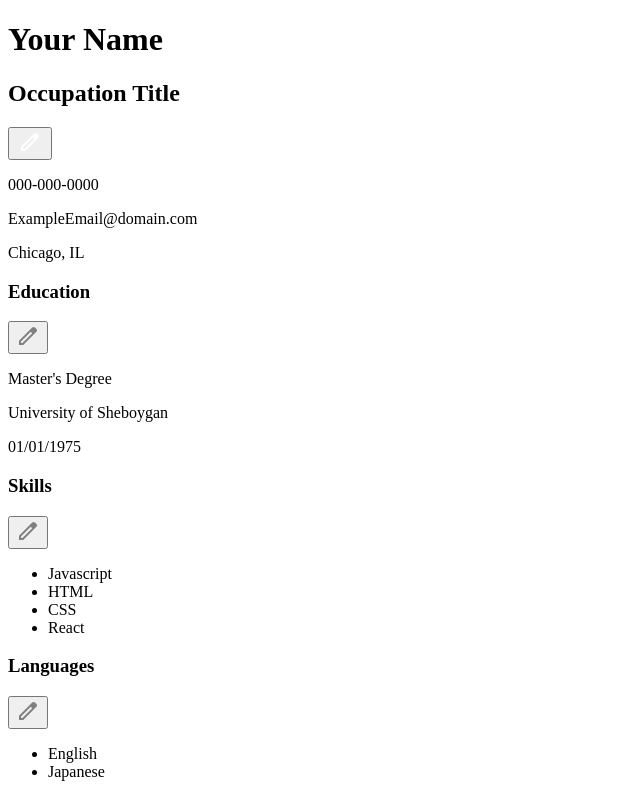
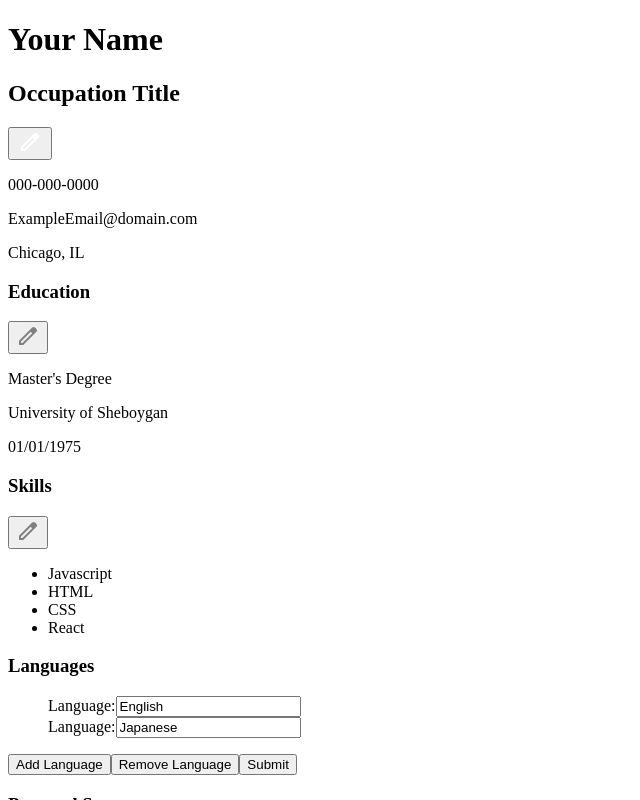
Before and after one commit to Q-Chan97/cv-application, a React (Vite) app: page / in a window 1280 px wide. Both pictures are taken after a click on the button 28 px from the left and 712 px from the top of the page. Shown: the top 800 px of the page, without its empty margins (0-640 px from the left). Built offline with nearby package versions, Linux system fonts and the light colour scheme; the HTML template or start-up script is replaced by a standard one.

Commit message:
feat: Add editing state and inputs

```diff
--- a/src/components/Languages.jsx
+++ b/src/components/Languages.jsx
@@ -1,16 +1,91 @@
-export default function Languages() {
+import { useState } from "react";
+
+export default function Languages({userInfo, setUserInfo}) {
+    const [editFlag, setEditFlag] = useState(false);
+
+    function updateLanguages(e, index) {
+        const newLanguages = userInfo.map((language, i) => {
+            return i === index ?  e.target.value : language
+        })
+
+        setUserInfo({
+            ...userInfo,
+            languages: newLanguages
+        })
+    }
+
+    function enableEdit() {
+        if (editFlag === false) {
+            setEditFlag(true);
+        } else setEditFlag(false);
+    }
+
+    function addNewListItem() {
+        const newLanguages = [...userInfo.languages, "New Language"];
+        setUserInfo({
+            ...userInfo,
+            languages: newLanguages
+        })
+    }
+
+    function removeListItem() {
+        const newLanguages = [...userInfo.languages].slice(0, -1);
+        setUserInfo({
+            ...userInfo,
+            languages: newLanguages
+        })
+    }
+
+    function submitChanges() {
+        if (editFlag === true) {
+          setEditFlag(false)
+        } else setEditFlag(true)
+    }
+
     return (
         <article className="article-wrapper">
             <div className="heading-wrapper">
                 <h3>Languages</h3>
-                <button className="edit-button">
+                {!editFlag &&
+                <button aria-label="edit button" type="button" className="edit-button" onClick={enableEdit}>
                     <svg xmlns="http://www.w3.org/2000/svg" height="24px" viewBox="0 -960 960 960" width="24px" fill="#808080"><path d="M200-200h57l391-391-57-57-391 391v57Zm-80 80v-170l528-527q12-11 26.5-17t30.5-6q16 0 31 6t26 18l55 56q12 11 17.5 26t5.5 30q0 16-5.5 30.5T817-647L290-120H120Zm640-584-56-56 56 56Zm-141 85-28-29 57 57-29-28Z"/></svg>
-                </button>
+                </button>}
             </div>
-            <ul>
-                <li>English</li>
-                <li>Japanese</li>
-            </ul>
+            <div className="editing">
+                <ul>
+                    {userInfo.languages.map((language, index) => (
+                        !editFlag ? (
+                            <li key={language}>{language}</li>
+                        ) : (
+                            <div className="side-edit-field-wrapper" key={index}>
+                                <label htmlFor={index}>Language:</label>
+                                <input
+                                    name={index}
+                                    id={index}
+                                    type="text"
+                                    onChange={(e) => updateLanguages(e, index)}
+                                    value={language}>
+                                </input>
+                            </div>
+                        )
+                    ))}
+                </ul>
+                {editFlag &&
+                    <button type="button" className="add editing-button" onClick={addNewListItem}>
+                        Add Language
+                    </button>
+                }
+                {editFlag &&
+                    <button type="button" className="remove editing-button" onClick={removeListItem}>
+                        Remove Language
+                    </button>
+                }
+                {editFlag &&
+                    <button type="button" className="submit editing-button" onClick={submitChanges}>
+                        Submit
+                    </button>
+                }
+            </div>
         </article>
     )
 }
```
